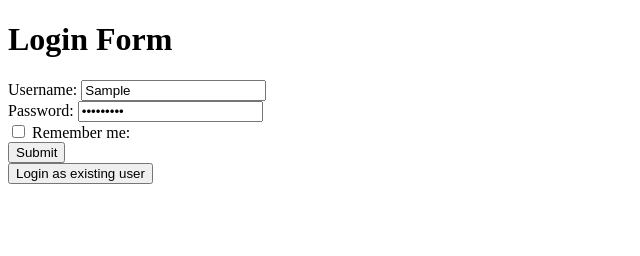
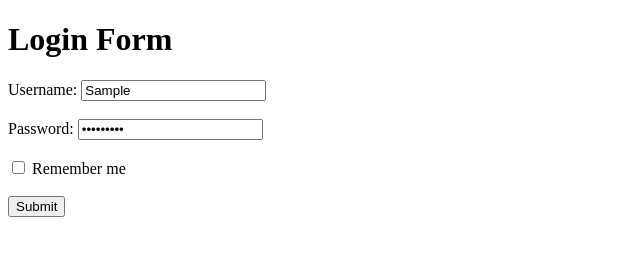
Before and after one commit to acciojob/remember-me-login-form-warishshahbaz, a website: page main.html in a window 1280 px wide. Both pictures are taken after typing "Sample", "Sample123" into the empty fields and a click on the input "Submit". Shown: the whole page, without its empty margins (0-640 px from the left). Drawn offline with Linux system fonts and the light colour scheme.

Commit message:
created a submission

```diff
--- a/main.html
+++ b/main.html
@@ -1,34 +1,26 @@
 <!DOCTYPE html>
 <html lang="en">
 <head>
-<meta charset="UTF-8">
-<meta name="viewport" content="width=device-width, initial-scale=1.0">
-<title>Login Form</title>
-<link rel="stylesheet" href="styles.css">
+  <meta charset="UTF-8">
+  <meta name="viewport" content="width=device-width, initial-scale=1.0">
+  <title>Login Form</title>
 </head>
 <body>
+  <h1>Login Form</h1>
+  <form id="loginForm">
+    <label for="username">Username:</label>
+    <input type="text" id="username" name="username" placeholder="Username" required><br><br>
 
-<h1>Login Form</h1>
+    <label for="password">Password:</label>
+    <input type="password" id="password" name="password" placeholder="Password" required><br><br>
 
-<form id="loginForm">
-  <div>
-    <label for="username">Username:</label>
-    <input type="text" id="username" name="username" placeholder="Username">
-  </div>
-  <div>
-    <label for="password">Password:</label>
-    <input type="password" id="password" name="password" placeholder="Password">
-  </div>
-  <div>
+    <input type="checkbox" id="rememberMe" name="rememberMe">
+    <label for="rememberMe">Remember me</label><br><br>
 
-    <input for='checkbox' type="checkbox" id="rememberMe" name="rememberMe">
-    <label for="checkbox">Remember me:</label>
-  </div>
-  <div>
-    <input type="submit" id="submit" value="Submit">
-  </div>
-</form>
- <script type="text/javascript" src="./script.js"></script>
+    <input type="submit" value="Submit" id="submitBtn">
+    <button type="button" id="existingBtn" style="display: none;">Login as existing user</button>
+  </form>
 
+  <script src="script.js"></script>
 </body>
 </html>
--- a/script.js
+++ b/script.js
@@ -1,47 +1,41 @@
-document.addEventListener('DOMContentLoaded', function() {
-  const loginForm = document.getElementById('loginForm');
-  const usernameInput = document.getElementById('username');
-  const passwordInput = document.getElementById('password');
-  const rememberMeCheckbox = document.getElementById('rememberMe');
+document.addEventListener("DOMContentLoaded", function() {
+  const loginForm = document.getElementById("loginForm");
+  const rememberMeCheckbox = document.getElementById("rememberMe");
+  const existingBtn = document.getElementById("existingBtn");
 
-  // Load saved details from local storage
-  const savedUsername = localStorage.getItem('username');
-  const savedPassword = localStorage.getItem('password');
+  // Check if there are saved details in local storage
+  const savedUsername = localStorage.getItem("username");
+  const savedPassword = localStorage.getItem("password");
+
   if (savedUsername && savedPassword) {
-    usernameInput.value = savedUsername;
-    passwordInput.value = savedPassword;
-    rememberMeCheckbox.checked = true;
+    // Show the "Login as existing user" button
+    existingBtn.style.display = "inline";
   }
 
-  // Form submission handler
-  loginForm.addEventListener('submit', function(event) {
+  // Handle form submission
+  loginForm.addEventListener("submit", function(event) {
     event.preventDefault();
+    const username = document.getElementById("username").value;
+    const password = document.getElementById("password").value;
 
-    const username = usernameInput.value;
-    const password = passwordInput.value;
-
+    // Check if "Remember me" checkbox is checked
     if (rememberMeCheckbox.checked) {
-      localStorage.setItem('username', username);
-      localStorage.setItem('password', password);
+      // Save username and password to local storage
+      localStorage.setItem("username", username);
+      localStorage.setItem("password", password);
     } else {
-      localStorage.removeItem('username');
-      localStorage.removeItem('password');
+      // Clear saved username and password from local storage
+      localStorage.removeItem("username");
+      localStorage.removeItem("password");
     }
 
-    alert('Logged in as ' + username);
+    // Display "Logged in as" alert
+    alert("Logged in as " + username);
   });
 
-  // Existing user login button
-  const existingButton = document.createElement('button');
-  existingButton.id = 'existing';
-  existingButton.textContent = 'Login as existing user';
-  existingButton.addEventListener('click', function() {
-    const savedUsername = localStorage.getItem('username');
-    if (savedUsername) {
-      alert('Logged in as ' + savedUsername);
-    } else {
-      alert('No existing user details found.');
-    }
+  // Handle click on "Login as existing user" button
+  existingBtn.addEventListener("click", function() {
+    const savedUsername = localStorage.getItem("username");
+    alert("Logged in as " + savedUsername);
   });
-  document.body.appendChild(existingButton);
 });
```
